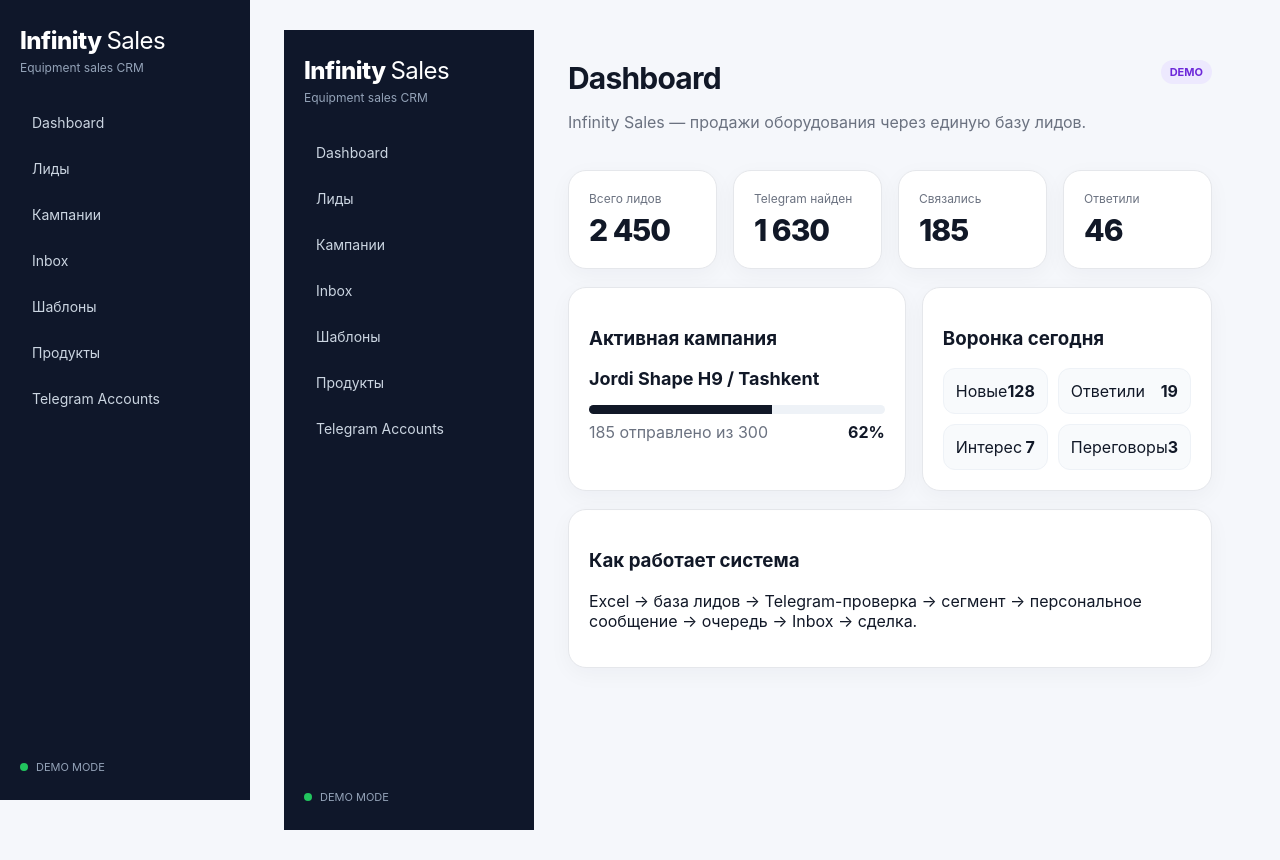
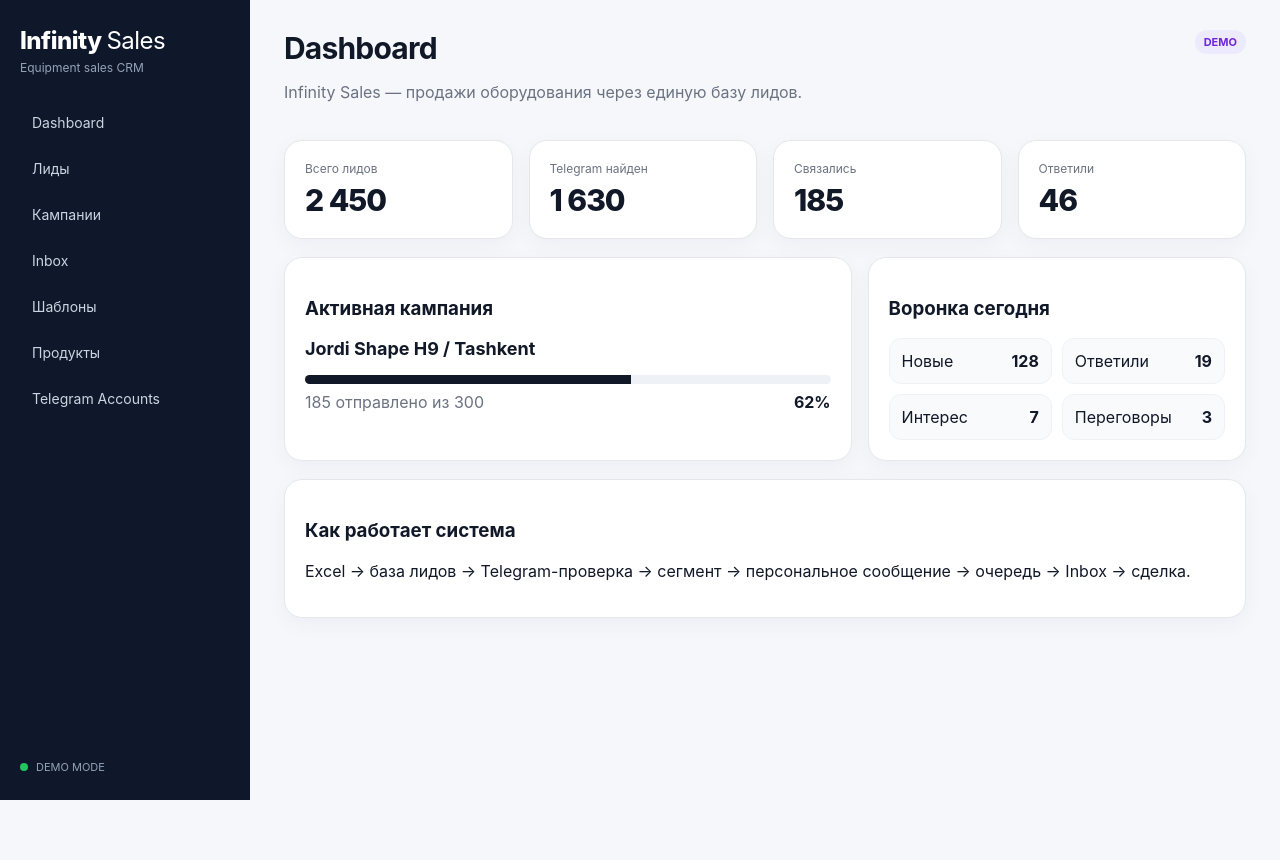
Before and after one commit to Uzbegg/sales, a Next.js app in the folder frontend/: page / in a window 1280 px wide. After the commit the page ends 800 px from the top, so only its background shows below. Built offline with nearby package versions, Linux system fonts and the light colour scheme.

Commit message:
fix: simplify layout for hash SPA

```diff
--- a/frontend/app/layout.js
+++ b/frontend/app/layout.js
@@ -1,26 +1,2 @@
 import './globals.css'
-import Link from 'next/link'
-
-const links=[
-  ['/','Dashboard'],
-  ['/leads','Лиды'],
-  ['/campaigns','Кампании'],
-  ['/inbox','Inbox'],
-  ['/templates','Шаблоны'],
-  ['/products','Продукты'],
-  ['/telegram','Telegram Accounts']
-]
-
-export default function RootLayout({children}){
-  return <html lang="ru"><body><div className="shell">
-    <aside className="side">
-      <div className="brand">Infinity <span>Sales</span></div>
-      <div className="sideCaption">Equipment sales CRM</div>
-      <nav className="nav">
-        {links.map(([href,label])=><Link key={href} href={href}>{label}</Link>)}
-      </nav>
-      <div className="sideBottom"><div className="onlineDot"/> DEMO MODE</div>
-    </aside>
-    <main className="main">{children}</main>
-  </div></body></html>
-}
+export default function RootLayout({children}){return <html lang="ru"><body>{children}</body></html>}
```
